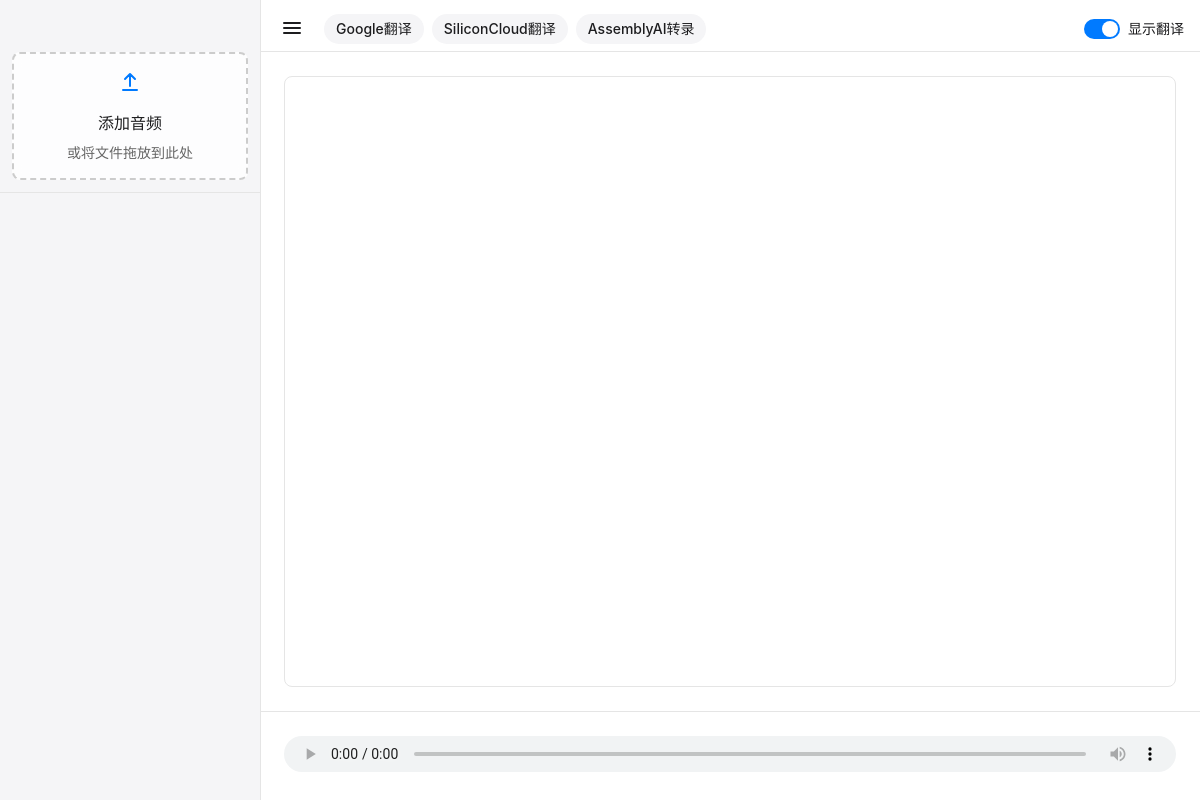
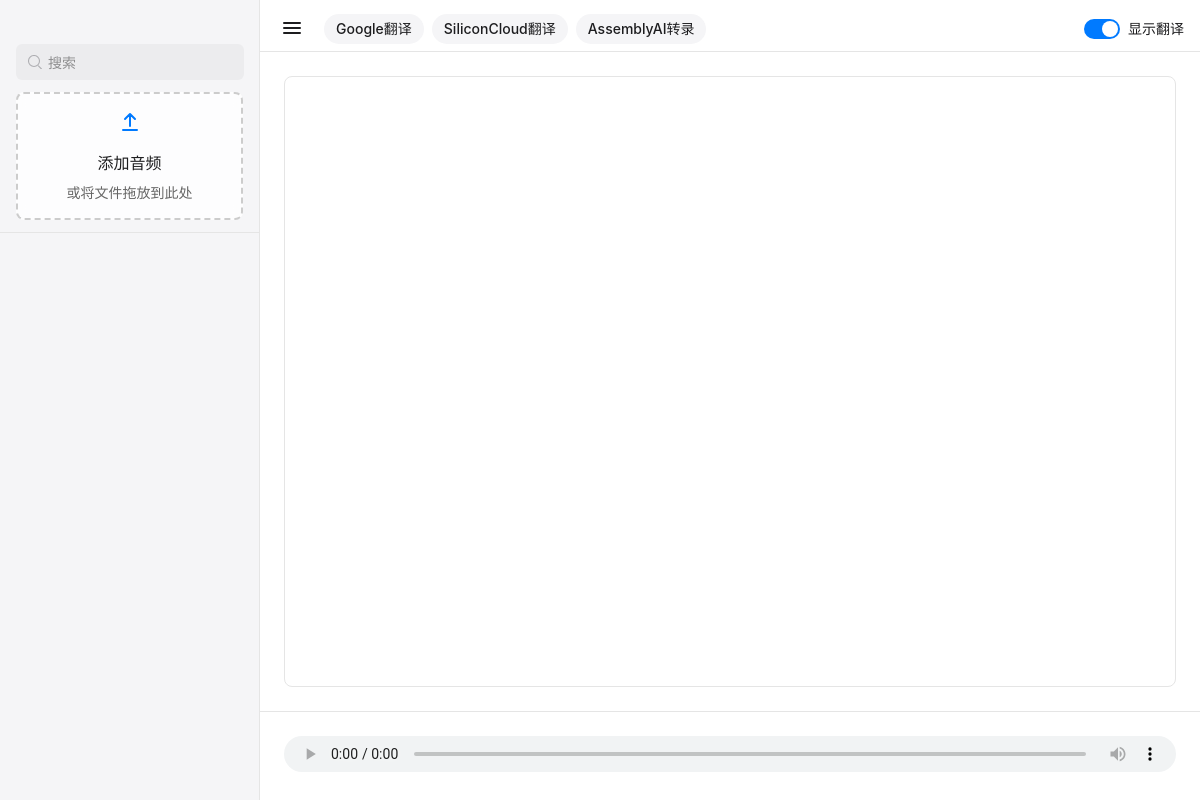
Before and after one commit to reilxlx/electron-podcast-player, an Electron app: page src/renderer/index.html in a window 1200 px wide. Drawn offline with Linux system fonts and the light colour scheme; no server answers.

Commit message:
新增搜索功能

```diff
--- a/src/renderer/index.html
+++ b/src/renderer/index.html
@@ -11,6 +11,16 @@
         <div class="sidebar" id="sidebar">
             <div class="sidebar-header">
                 <div class="traffic-light-area"></div>
+                <div class="search-container">
+                    <svg class="search-icon" width="14" height="14" viewBox="0 0 14 14">
+                        <path d="M6 11.5c3.0376 0 5.5-2.4624 5.5-5.5C11.5 2.9624 9.0376.5 6 .5 2.9624.5.5 2.9624.5 6c0 3.0376 2.4624 5.5 5.5 5.5zm4.4-.533L13.5 14"
+                              stroke="currentColor"
+                              stroke-width="1.1"
+                              stroke-linecap="round"
+                              fill="none"/>
+                    </svg>
+                    <input type="text" id="search-input" class="search-input" placeholder="搜索">
+                </div>
                 <div id="drop-zone" class="drop-zone">
                     <div class="drop-content">
                         <svg class="upload-icon" width="24" height="24" viewBox="0 0 24 24">
--- a/src/renderer/renderer.js
+++ b/src/renderer/renderer.js
@@ -27,9 +27,43 @@ window.addEventListener('DOMContentLoaded', async () => {
     audioPlayer = document.getElementById('audio-player');
     const fileList = document.getElementById('file-list');
 
+    // 添加搜索功能
+    const searchInput = document.getElementById('search-input');
+    let originalFileList = [];
+
     // 加载历史记录
     const audioIndex = await window.electronAPI.getAudioIndex();
     updateFileList(audioIndex);
+    originalFileList = Array.from(document.querySelectorAll('.history-item'));
+
+    // 搜索功能实现
+    searchInput.addEventListener('input', (e) => {
+        const searchTerm = e.target.value.toLowerCase();
+        const fileList = document.getElementById('file-list');
+
+        // 如果搜索词为空，显示所有文件
+        if (!searchTerm) {
+            originalFileList.forEach(item => {
+                item.style.display = 'block';
+            });
+            return;
+        }
+
+        // 过滤文件
+        originalFileList.forEach(item => {
+            const fileName = item.textContent.toLowerCase();
+            if (fileName.includes(searchTerm)) {
+                item.style.display = 'block';
+            } else {
+                item.style.display = 'none';
+            }
+        });
+    });
+
+    // 阻止搜索框的拖拽事件
+    searchInput.addEventListener('mousedown', (e) => {
+        e.stopPropagation();
+    });
 
     audioPlayer.addEventListener('timeupdate', onTimeUpdate);
 
--- a/src/renderer/styles.css
+++ b/src/renderer/styles.css
@@ -43,6 +43,7 @@ body {
   display: flex;
   flex-direction: column;
   padding-top: 12px;
+  box-sizing: border-box;
 }
 
 .sidebar.collapsed {
@@ -50,12 +51,11 @@ body {
 }
 
 .sidebar-header {
-  padding: 12px;
-  padding-top: 40px;
+  padding: 12px 0;
+  padding-top: 32px;
   border-bottom: 1px solid var(--border-color);
   min-height: 76px;
   flex-shrink: 0;
-  -webkit-app-region: drag;
   position: relative;
 }
 
@@ -1046,3 +1046,64 @@ audio {
 .sidebar.collapsed ~ .main-content .top-bar {
     padding-left: 80px; /* 侧边栏收起时，为红绿灯按钮预留空间 */
 }
+
+/* 搜索框样式 */
+.search-container {
+    position: relative;
+    padding: 0 16px;
+    margin-bottom: 12px;
+    width: 228px; /* 260px - 32px (左右padding) */
+    margin-left: auto;
+    margin-right: auto;
+    -webkit-app-region: no-drag; /* 确保搜索框容器可以接收输入 */
+}
+
+.search-input {
+    width: 100%;
+    height: 36px;
+    padding: 8px 32px 8px 32px;
+    border-radius: 6px;
+    border: none;
+    background-color: rgba(0, 0, 0, 0.035);
+    font-size: 14px;
+    color: var(--text-primary);
+    transition: all var(--transition-speed) ease;
+    -webkit-appearance: none;
+    outline: none;
+    font-family: -apple-system, BlinkMacSystemFont, "SF Pro Text", "Helvetica Neue", sans-serif;
+    box-sizing: border-box;
+    -webkit-app-region: no-drag; /* 确保输入框可以接收输入 */
+}
+
+.search-input:focus {
+    background-color: rgba(0, 0, 0, 0.055);
+}
+
+.search-input::placeholder {
+    color: var(--text-secondary);
+}
+
+.search-icon {
+    position: absolute;
+    left: 28px;
+    top: 50%;
+    transform: translateY(-50%);
+    color: var(--text-secondary);
+    pointer-events: none;
+    opacity: 0.6;
+    width: 14px;
+    height: 14px;
+    -webkit-app-region: no-drag; /* 确保图标不影响输入 */
+}
+
+/* 确保拖放区域不会被搜索框影响 */
+.drop-zone {
+    margin: 0 16px;
+    margin-top: 8px;
+}
+
+/* 搜索框占位符文本样式 */
+.search-input::placeholder {
+    color: rgba(0, 0, 0, 0.4);
+    font-weight: 400;
+}
```
Also changed, not shown: src/README.md.
